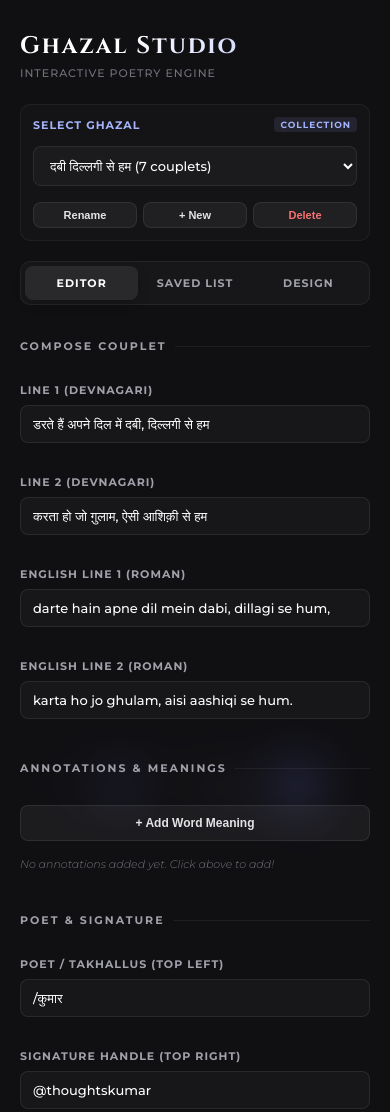
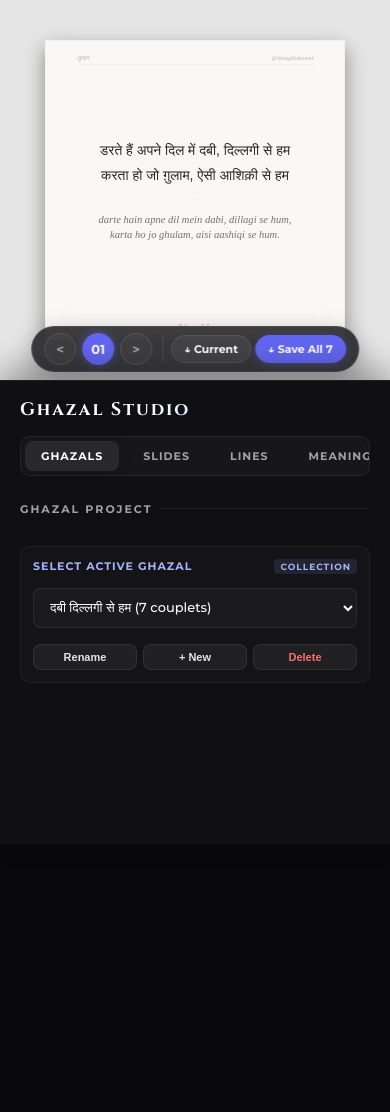
Before and after one commit to kumarhimanshu5128409/ghazal_engine, a website: page index.html in a window 390 px wide. Shown: the top 1112 px of the page. After the commit the page ends 844 px from the top, so only its background shows below. Drawn offline with nearby package versions, Linux system fonts and the light colour scheme; a web font is replaced by a local one.

Commit message:
style: implement mobile sticky card preview and swipeable category tabs

```diff
--- a/index.html
+++ b/index.html
@@ -20,60 +20,74 @@
       <div class="sidebar-subtitle">Interactive Poetry Engine</div>
     </div>
 
-    <!-- Ghazal Selector Dropdown Section -->
-    <div class="form-group" style="margin-bottom: 20px; background: rgba(255, 255, 255, 0.02); padding: 12px; border-radius: 10px; border: 1px solid rgba(255, 255, 255, 0.05);">
-      <label class="form-label" for="select-ghazal-project" style="color: #a5b4fc; font-weight: 700; display: flex; justify-content: space-between; align-items: center;">
-        <span>Select Ghazal</span>
-        <span style="font-size: 9px; background: rgba(165, 180, 252, 0.1); padding: 2px 6px; border-radius: 4px;">Collection</span>
-      </label>
-      <select id="select-ghazal-project" class="form-select" style="margin-top: 6px;" onchange="switchGhazalProject(parseInt(this.value))">
-        <!-- Dynamic options -->
-      </select>
-      <div style="display: flex; gap: 6px; margin-top: 8px;">
-        <button class="btn-secondary" style="flex: 1; padding: 6px; font-size: 11px;" onclick="renameCurrentGhazal()" title="Rename active Ghazal">Rename</button>
-        <button class="btn-secondary" style="flex: 1; padding: 6px; font-size: 11px;" onclick="createNewGhazalProject()" title="Create new blank Ghazal">+ New</button>
-        <button class="btn-secondary" style="flex: 1; padding: 6px; font-size: 11px; color: #f87171;" onclick="deleteCurrentGhazalProject()" title="Delete active Ghazal">Delete</button>
+    <!-- Tabs Navigation (Carousel scrollable on mobile) -->
+    <div class="tabs-nav">
+      <button class="tab-btn active" onclick="switchTab('ghazal')">Ghazals</button>
+      <button class="tab-btn" onclick="switchTab('couplets')">Slides</button>
+      <button class="tab-btn" onclick="switchTab('lines')">Lines</button>
+      <button class="tab-btn" onclick="switchTab('meanings')">Meanings</button>
+      <button class="tab-btn" onclick="switchTab('presets')">Themes</button>
+      <button class="tab-btn" onclick="switchTab('custom')">Custom</button>
+    </div>
+
+    <!-- TAB 1: GHAZAL PROJECTS -->
+    <div id="tab-ghazal" class="tab-content active">
+      <div class="section-title">Ghazal Project</div>
+      <div class="form-group" style="background: rgba(255, 255, 255, 0.02); padding: 12px; border-radius: 10px; border: 1px solid rgba(255, 255, 255, 0.05);">
+        <label class="form-label" for="select-ghazal-project" style="color: #a5b4fc; font-weight: 700; display: flex; justify-content: space-between; align-items: center;">
+          <span>Select Active Ghazal</span>
+          <span style="font-size: 9px; background: rgba(165, 180, 252, 0.1); padding: 2px 6px; border-radius: 4px;">Collection</span>
+        </label>
+        <select id="select-ghazal-project" class="form-select" style="margin-top: 6px;" onchange="switchGhazalProject(parseInt(this.value))">
+          <!-- Dynamic options -->
+        </select>
+        <div style="display: flex; gap: 6px; margin-top: 8px;">
+          <button class="btn-secondary" style="flex: 1; padding: 6px; font-size: 11px;" onclick="renameCurrentGhazal()" title="Rename active Ghazal">Rename</button>
+          <button class="btn-secondary" style="flex: 1; padding: 6px; font-size: 11px;" onclick="createNewGhazalProject()" title="Create new blank Ghazal">+ New</button>
+          <button class="btn-secondary" style="flex: 1; padding: 6px; font-size: 11px; color: #f87171;" onclick="deleteCurrentGhazalProject()" title="Delete active Ghazal">Delete</button>
+        </div>
       </div>
     </div>
 
-    <!-- Tabs Navigation -->
-    <div class="tabs-nav">
-      <button class="tab-btn active" onclick="switchTab('editor')">Editor</button>
-      <button class="tab-btn" onclick="switchTab('catalog')">Saved List</button>
-      <button class="tab-btn" onclick="switchTab('design')">Design</button>
+    <!-- TAB 2: COUPLETS LIST -->
+    <div id="tab-couplets" class="tab-content">
+      <div class="section-title">Couplets (Slides)</div>
+      <div style="display: flex; gap: 8px; margin-bottom: 12px;">
+        <button class="btn-primary" style="flex: 1; font-size: 11px; padding: 8px 10px;" onclick="createNewSher()">+ Add New Sher</button>
+        <button class="btn-secondary" style="flex: 1; font-size: 11px; padding: 8px 10px;" onclick="resetToPresets()">Reset All</button>
+      </div>
+      <div class="sher-list-container" id="saved-shers-list">
+        <!-- Saved shers list items go here -->
+      </div>
+      <div class="section-title">Backup & Restore</div>
+      <div style="display: flex; gap: 8px;">
+        <button class="btn-secondary" style="flex: 1; font-size: 11px; padding: 8px;" onclick="exportCatalog()">Export JSON</button>
+        <label class="btn-secondary" style="flex: 1; font-size: 11px; padding: 8px; cursor: pointer; text-align: center;">
+          Import JSON
+          <input type="file" id="import-json-file" style="display:none;" onchange="importCatalog(event)" accept=".json">
+        </label>
+      </div>
     </div>
 
-    <!-- TAB 1: EDITOR PANEL -->
-    <div id="tab-editor" class="tab-content active">
+    <!-- TAB 3: COMPOSE LINES -->
+    <div id="tab-lines" class="tab-content">
       <div class="section-title">Compose Couplet</div>
       <div class="form-group">
         <label class="form-label" for="input-line1">Line 1 (Devnagari)</label>
         <input type="text" id="input-line1" class="form-input" placeholder="पहली पंक्ति लिखें..." oninput="updateCurrentSherText()" />
       </div>
-
       <div class="form-group">
         <label class="form-label" for="input-line2">Line 2 (Devnagari)</label>
         <input type="text" id="input-line2" class="form-input" placeholder="दूसरी पंक्ति लिखें..." oninput="updateCurrentSherText()" />
       </div>
-
       <div class="form-group">
         <label class="form-label" for="input-eng1">English Line 1 (Roman)</label>
         <input type="text" id="input-eng1" class="form-input" placeholder="English line 1..." oninput="updateCurrentSherText()" />
       </div>
-
       <div class="form-group">
         <label class="form-label" for="input-eng2">English Line 2 (Roman)</label>
         <input type="text" id="input-eng2" class="form-input" placeholder="English line 2..." oninput="updateCurrentSherText()" />
       </div>
-
-      <div class="section-title">Annotations & Meanings</div>
-      <div class="form-group">
-        <button class="btn-secondary" style="margin-bottom: 8px;" onclick="openAnnotationModal()">+ Add Word Meaning</button>
-        <div id="annotations-list-ui" style="display: flex; flex-direction: column; gap: 8px;">
-          <!-- Inline annotations will render here -->
-        </div>
-      </div>
-
       <div class="section-title">Poet & Signature</div>
       <div class="form-group">
         <label class="form-label" for="input-poet">Poet / Takhallus (Top Left)</label>
@@ -85,35 +99,22 @@
       </div>
     </div>
 
-    <!-- TAB 2: SAVED CATALOG -->
-    <div id="tab-catalog" class="tab-content">
-      <div class="section-title">My Poetry Catalog</div>
-      <div style="display: flex; gap: 8px; margin-bottom: 12px;">
-        <button class="btn-primary" style="flex: 1; font-size: 11px; padding: 8px 10px;" onclick="createNewSher()">+ Add New Sher</button>
-        <button class="btn-secondary" style="flex: 1; font-size: 11px; padding: 8px 10px;" onclick="resetToPresets()">Reset to Default</button>
-      </div>
-      <div class="sher-list-container" id="saved-shers-list">
-        <!-- Saved shers list items go here -->
-      </div>
-
-      <div class="section-title">Import / Export Catalog</div>
-      <div style="display: flex; gap: 8px;">
-        <button class="btn-secondary" style="flex: 1; font-size: 11px; padding: 8px;" onclick="exportCatalog()">Export JSON</button>
-        <label class="btn-secondary" style="flex: 1; font-size: 11px; padding: 8px; cursor: pointer; text-align: center;">
-          Import JSON
-          <input type="file" id="import-json-file" style="display:none;" onchange="importCatalog(event)" accept=".json">
-        </label>
+    <!-- TAB 4: WORD MEANINGS -->
+    <div id="tab-meanings" class="tab-content">
+      <div class="section-title">Annotations & Meanings</div>
+      <button class="btn-secondary" style="margin-bottom: 8px; width: 100%;" onclick="openAnnotationModal()">+ Add Word Meaning</button>
+      <div id="annotations-list-ui" style="display: flex; flex-direction: column; gap: 8px;">
+        <!-- Inline annotations will render here -->
       </div>
     </div>
 
-    <!-- TAB 3: DESIGN SUITE -->
-    <div id="tab-design" class="tab-content">
+    <!-- TAB 5: PRESET THEMES -->
+    <div id="tab-presets" class="tab-content">
       <div class="section-title">Layout Style</div>
-      <div class="btn-grid">
+      <div class="btn-grid" style="margin-bottom: 12px;">
         <button id="btn-layout-centered" class="ctrl-btn active" onclick="applyLayout('centered')">Classic Centered</button>
         <button id="btn-layout-left" class="ctrl-btn" onclick="applyLayout('left')">Modern Left-Aligned</button>
       </div>
-
       <div class="section-title">Typography Suite</div>
       <div class="form-group">
         <label class="form-label" for="select-font-dev">Hindi (Devnagari) Font</label>
@@ -125,8 +126,7 @@
           <option value="'Montserrat', sans-serif">Montserrat (Geometric Sans)</option>
         </select>
       </div>
-
-      <div class="form-group">
+      <div class="form-group" style="margin-bottom: 12px;">
         <label class="form-label" for="select-font-rom">Roman (English) Font</label>
         <select id="select-font-rom" class="form-select" onchange="updateFonts()">
           <option value="'IM Fell English', serif">IM Fell English (Classic Serif)</option>
@@ -137,35 +137,34 @@
           <option value="'Montserrat', sans-serif">Montserrat (Modern Sans)</option>
         </select>
       </div>
-
-      <div class="section-title">Theme presets</div>
+      <div class="section-title">Color Themes presets</div>
       <div class="form-group">
         <label class="form-label">Subtle presets</label>
         <div class="btn-grid" id="themes-subtle">
-          <!-- Populated by presets in app.js -->
+          <!-- Populated by presets in theme.js -->
         </div>
       </div>
-
       <div class="form-group">
         <label class="form-label">High-Contrast presets</label>
         <div class="btn-grid themes-contrast" id="themes-contrast">
-          <!-- Populated by presets in app.js -->
+          <!-- Populated by presets in theme.js -->
         </div>
       </div>
-
       <div class="form-group">
         <label class="form-label">Two-Tone presets</label>
         <div class="btn-grid themes-twotone" id="themes-twotone">
-          <!-- Populated by presets in app.js -->
+          <!-- Populated by presets in theme.js -->
         </div>
       </div>
+    </div>
 
+    <!-- TAB 6: CUSTOM STYLING -->
+    <div id="tab-custom" class="tab-content">
       <div class="section-title">Custom Styling Studio</div>
-      <div style="display: flex; align-items: center; gap: 8px; margin-bottom: 8px;">
+      <div style="display: flex; align-items: center; gap: 8px; margin-bottom: 12px;">
         <input type="checkbox" id="toggle-custom-styling" onchange="toggleCustomStylingMode()" style="cursor: pointer; width: 16px; height: 16px;">
         <label for="toggle-custom-styling" style="font-size: 11px; font-weight: 600; text-transform: uppercase; color: #a5b4fc; cursor: pointer;">Enable Custom Styles</label>
       </div>
-
       <div id="custom-styling-controls" style="opacity: 0.4; pointer-events: none; transition: opacity 0.2s ease; display: flex; flex-direction: column; gap: 12px;">
         <div class="color-picker-row">
           <div class="color-input-container">
@@ -177,7 +176,6 @@
             <span class="color-label">Devnagari Text</span>
           </div>
         </div>
-
         <div class="color-picker-row">
           <div class="color-input-container">
             <input type="color" id="cp-roman" class="color-picker" oninput="applyCustomColors()" value="#78716c">
@@ -188,7 +186,6 @@
             <span class="color-label">Meaning Text</span>
           </div>
         </div>
-
         <div class="color-picker-row">
           <div class="color-input-container">
             <input type="color" id="cp-lines" class="color-picker" oninput="applyCustomColors()" value="#e5e0d8">
@@ -199,7 +196,6 @@
             <span class="color-label">Signature / Tag</span>
           </div>
         </div>
-
         <div class="form-group">
           <label class="form-label" for="select-bg-style">Background Style</label>
           <select id="select-bg-style" class="form-select" onchange="applyCustomColors()">
@@ -208,7 +204,6 @@
             <option value="gradient-radial">Radial Gradient</option>
           </select>
         </div>
-
         <div id="gradient-pickers" class="color-picker-row" style="display: none;">
           <div class="color-input-container">
             <input type="color" id="cp-grad-start" class="color-picker" oninput="applyCustomColors()" value="#ffffff">
@@ -219,14 +214,12 @@
             <span class="color-label">Grad End</span>
           </div>
         </div>
-
         <div class="form-group">
           <label class="form-label" for="input-bg-image">Background Image URL</label>
           <input type="text" id="input-bg-image" class="form-input" placeholder="https://images.unsplash.com/photo-..." oninput="applyCustomColors()" />
           <div style="font-size: 10px; color: #71717a; margin-top: 4px;">OR upload a local image file below:</div>
           <input type="file" id="input-bg-image-file" class="form-input" style="padding: 4px; font-size:11px;" accept="image/*" onchange="handleLocalImageUpload(event)" />
         </div>
-
         <div class="range-container">
           <div class="range-val">
             <span>Image Opacity</span>
@@ -234,7 +227,6 @@
           </div>
           <input type="range" id="range-bg-opacity" min="0" max="100" value="10" oninput="applyCustomColors()" />
         </div>
-
         <div class="range-container">
           <div class="range-val">
             <span>Image Blur</span>
@@ -242,7 +234,6 @@
           </div>
           <input type="range" id="range-bg-blur" min="0" max="40" value="0" oninput="applyCustomColors()" />
         </div>
-
         <div class="range-container">
           <div class="range-val">
             <span>Layout Card Padding</span>
@@ -250,12 +241,13 @@
           </div>
           <input type="range" id="range-card-padding" min="60" max="180" value="100" oninput="applyCustomColors()" />
         </div>
-
         <div style="display: flex; justify-content: space-between; align-items: center; margin-top: 8px;">
           <label for="toggle-lines-visible" style="font-size: 11px; font-weight: 600; text-transform: uppercase; color: #d4d4d8; cursor: pointer;">Show Card Border Lines</label>
           <input type="checkbox" id="toggle-lines-visible" checked onchange="applyCustomColors()" style="cursor: pointer; width: 16px; height: 16px;">
         </div>
       </div>
+    </div>
+  </div>
     </div>
   </div>
 
--- a/js/main.js
+++ b/js/main.js
@@ -89,9 +89,10 @@ function adjustCardScale() {
   const viewPort = document.querySelector('.view-port');
   if (!mainArea || !viewPort) return;
 
-  // Define safety margins
-  const horizontalPadding = 32; // 16px on each side
-  const verticalPadding = 120;  // Space for bottom floating bar and margins
+  // Define dynamic safety margins for mobile vs desktop
+  const isMobile = window.innerWidth < 1024;
+  const horizontalPadding = isMobile ? 16 : 32;
+  const verticalPadding = isMobile ? 80 : 120; // More vertical breathing room on mobile
 
   const availableWidth = mainArea.clientWidth - horizontalPadding;
   const availableHeight = mainArea.clientHeight - verticalPadding;
--- a/styles.css
+++ b/styles.css
@@ -982,27 +982,92 @@ input[type="range"]::-webkit-slider-thumb:hover {
 @media (max-width: 1024px) {
   body {
     flex-direction: column;
-    overflow-y: auto;
-    height: auto;
+    overflow: hidden;
+    height: 100vh;
   }
+
   .sidebar {
     width: 100%;
-    height: auto;
+    height: 55vh;
     border-right: none;
-    border-bottom: 1px solid rgba(255, 255, 255, 0.06);
-    padding: 30px 20px;
+    border-top: 1px solid rgba(255, 255, 255, 0.06);
+    padding: 16px 20px;
+    order: 2;
+    box-shadow: 0 -10px 30px rgba(0, 0, 0, 0.35);
+    display: flex;
+    flex-direction: column;
+    overflow-y: auto;
   }
+
+  .sidebar-header {
+    margin-bottom: 12px;
+  }
+
+  .sidebar-title {
+    font-size: 18px;
+    margin-bottom: 2px;
+  }
+
+  .sidebar-subtitle {
+    display: none;
+  }
+
+  /* Horizontal swipeable tabs carousel */
+  .tabs-nav {
+    display: flex;
+    overflow-x: auto;
+    -webkit-overflow-scrolling: touch;
+    gap: 8px;
+    padding: 4px;
+    background: rgba(255, 255, 255, 0.03);
+    border: 1px solid rgba(255, 255, 255, 0.06);
+    border-radius: 10px;
+    margin-bottom: 16px;
+    flex-shrink: 0;
+    scrollbar-width: none; /* Firefox */
+  }
+
+  .tabs-nav::-webkit-scrollbar {
+    display: none; /* Safari/Chrome */
+  }
+
+  .tab-btn {
+    flex: 0 0 auto;
+    padding: 8px 16px;
+    font-size: 11px;
+  }
+
   .main-area {
-    min-height: 600px;
-    padding: 40px 20px 100px 20px;
+    order: 1;
+    height: 45vh;
+    min-height: 45vh;
+    width: 100%;
+    padding: 10px;
+    display: flex;
+    align-items: center;
+    justify-content: center;
+    position: relative;
+    overflow: hidden;
   }
+
+  .view-port {
+    margin-bottom: 0;
+    display: flex;
+    align-items: center;
+    justify-content: center;
+  }
+
   .bottom-bar {
-    position: fixed;
-    bottom: 20px;
-    max-width: 92%;
-    box-sizing: border-box;
-    justify-content: space-between;
+    position: absolute;
+    bottom: 8px;
+    left: 50%;
+    transform: translateX(-50%);
+    max-width: 95%;
+    width: max-content;
+    padding: 6px 12px;
+    border-radius: 30px;
     gap: 10px;
+    box-shadow: 0 8px 24px rgba(0, 0, 0, 0.3);
   }
 
   /* Hide inactive numeric buttons on mobile/tablet to fit both navigation & downloads in a single row */
@@ -1012,12 +1077,22 @@ input[type="range"]::-webkit-slider-thumb:hover {
 
   /* Compact actions and download buttons for mobile */
   .action-btns {
-    padding-left: 10px;
-    gap: 6px;
+    padding-left: 8px;
+    gap: 4px;
   }
 
   .dl-btn {
     padding: 6px 12px;
     font-size: 11px;
+    border-radius: 16px;
+  }
+
+  .sher-list-container {
+    max-height: 180px;
+  }
+
+  /* Touch device optimization: show actions without hover */
+  .sher-item-actions {
+    opacity: 1;
   }
 }
```
